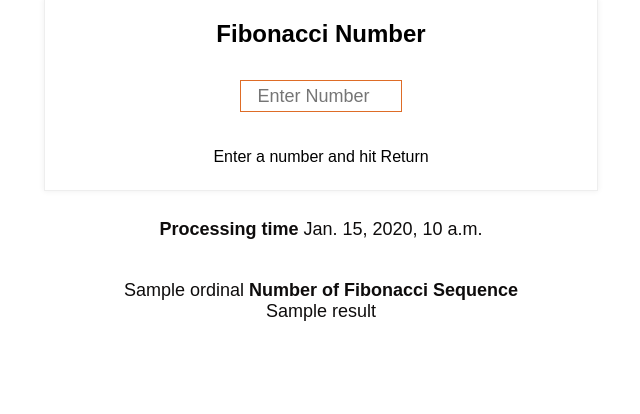
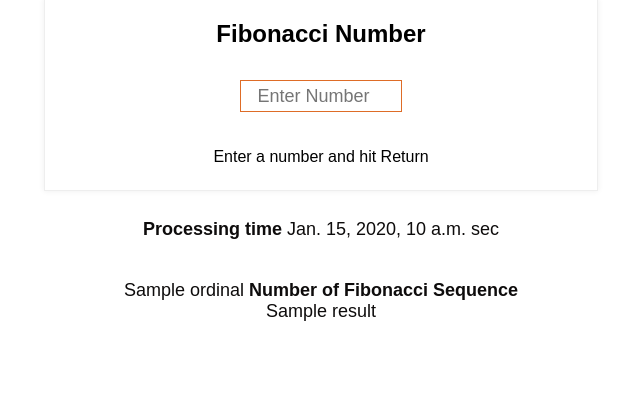
Before and after one commit to herishbrith/Fibonacci, a Django app: template Compute/templates/Compute/Fibonacci.html in a window 1280 px wide. Shown: the part 111-525 px from the top of the page, without its empty margins (319-959 px from the left). Run offline with Django 3.2, Linux system fonts and the light colour scheme; tables that the repository leaves empty hold one stand-in row (values such as "Sample post"); the template is opened without the code that fills it: values that come from a table or form of the project are taken from there, most other values are stand-ins (such as "Sample title", 1, 10 or a date in 2020).

Commit message:
sec label added after processing time

```diff
--- a/Compute/templates/Compute/Fibonacci.html
+++ b/Compute/templates/Compute/Fibonacci.html
@@ -23,7 +23,7 @@
 {% if time %}
 	<div class="result">
 		<label><b>Processing time</b></label>
-		{{ time }}
+		{{ time }} sec
 	</div>
 {% endif %}
 
```
